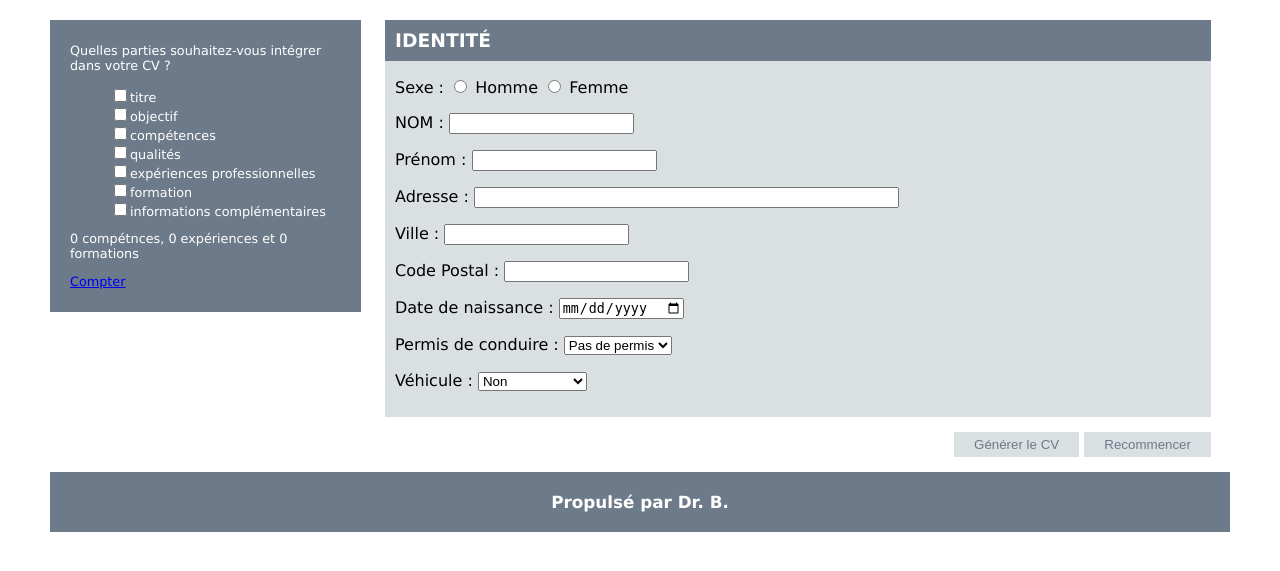
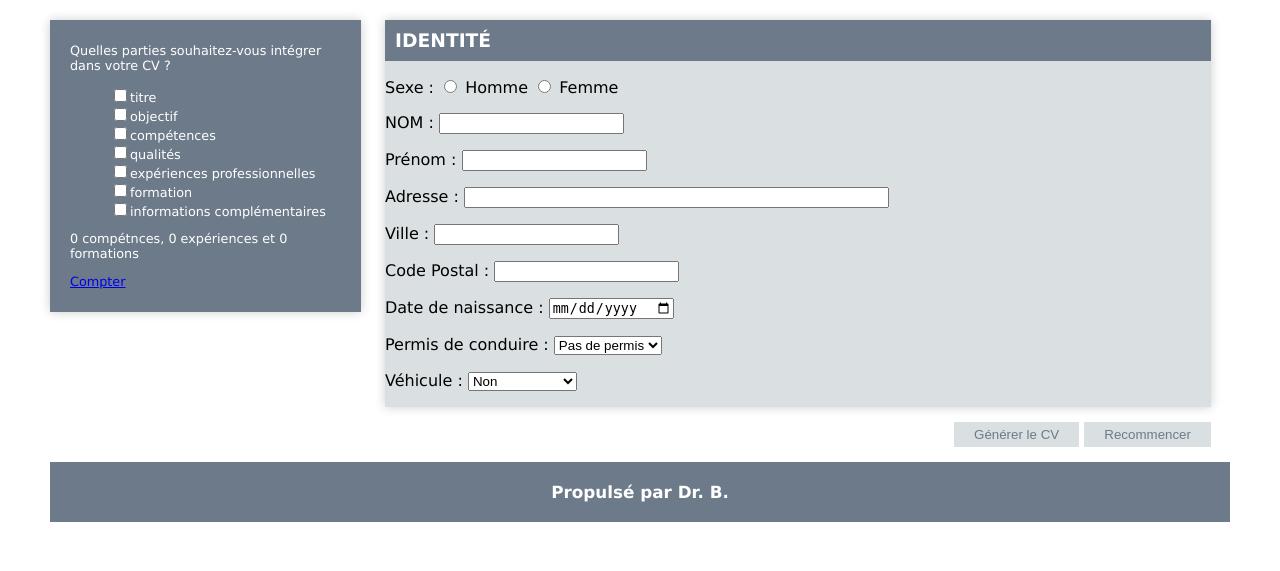
Before and after one commit to bibenji/generateur-de-cv, a PHP site: page / in a window 1280 px wide. Shown: the part 172-743 px from the top of the page. Run offline with PHP 8.4, Linux system fonts and the light colour scheme.

Commit message:
design mieux mais à finir

```diff
--- a/index.php
+++ b/index.php
@@ -21,7 +21,7 @@
 				<a href="#" onclick="affiche('ide');" class="rub-sel"><img src="rendu.png" /><br />Identité</a>
 				<a href="#"  onclick="affiche('tit');" class="rub-active"><img src="rendu.png" /><br />Titre</a>
 				<a href="#" onclick="affiche('obj');" ><img src="rendu.png" /><br />Objectif</a>
-				<a href="#" onclick="affiche('com');" ><img src="rendu.png" /><br />Comp?nces</a>
+				<a href="#" onclick="affiche('com');" ><img src="rendu.png" /><br />Compétences</a>
 			</p>
 		</nav>
 	-->
@@ -65,6 +65,7 @@
 		<p><label for="datenaissance">Date de naissance :</label> <input type="date" name="" id="ide_datenaiss"><span class="lerreur lerreurstyle1">Votre date de naissance doit être indiquée au format 26/03/1987...</span></p>
 		<p><label for="permis">Permis de conduire :</label> <select name="" id="ide_permis"><option selected="selected">Pas de permis</option><option>Permis B</option><option>Permis D</option></select><span class="lerreur lerreurstyle1">Champ à renseigner...</span></p>
 		<p><label for="vehicule">Véhicule :</label> <select name="" id="ide_vehicule"><option selected="selected">Non</option><option>Oui</option><option>Moto / Scooter</option></select><span class="lerreur lerreurstyle1">Champ à renseigner...</span></p>
+
 	</div>
 
 	<div class="rubrique_hidden" id="tit">
--- a/style.css
+++ b/style.css
@@ -86,14 +86,7 @@ margin-left: 2%;
 }
 
 
-section h3 {
-color: white;
 
-text-transform: uppercase;
-padding: 10px;
-margin: -10px -10px 0px;
-background-color: #6C7A89;
-}
 
 aside, section {
 float: left;
@@ -109,7 +102,7 @@ background-color: #6C7A89;
 color: white;
 padding: 10px 20px;
 
-
+box-shadow: rgba(0, 0, 0, 0.2) 0px 0px 10px 0px;
 
 }
 
@@ -142,13 +135,45 @@ text-align: left;
 
 .rubrique
 {
-padding: 10px;
+padding: 0px;
 display: block;
-
 margin-bottom: 10px;
 overflow: hidden;
 background-color: #DADFE1;
+box-shadow: rgba(0, 0, 0, 0.2) 0px 0px 10px 0px;
 }
+
+
+.rubrique h3
+{
+	color: white;
+	padding: 10px;
+	margin: 0px;
+
+	width: 100%;
+	text-transform: uppercase;
+
+	background-color: #6C7A89;
+	/*background-color: #6C7A89;*/
+}
+
+/*
+.rubrique[id=ide] h3 { background-color: white; color: #3C43A7;}
+.rubrique[id=ide] { background-color: #D6D9FF;}
+
+
+/*background-color: #3C43A7;*/
+/*
+.rubrique[id=tit] h3 { background-color: #3A5DA7;}
+.rubrique[id=tit] { background-color: #D4E2FF;}
+
+.rubrique[id=obj] h3 { background-color: #3A68A7;}
+.rubrique[id=obj] { background-color: #D3E6FF;}
+
+.rubrique[id=com] h3 { background-color: #3977A7;}
+.rubrique[id=com] { background-color: #D2EBFF;}
+
+*/
 
 mark
 {
```
